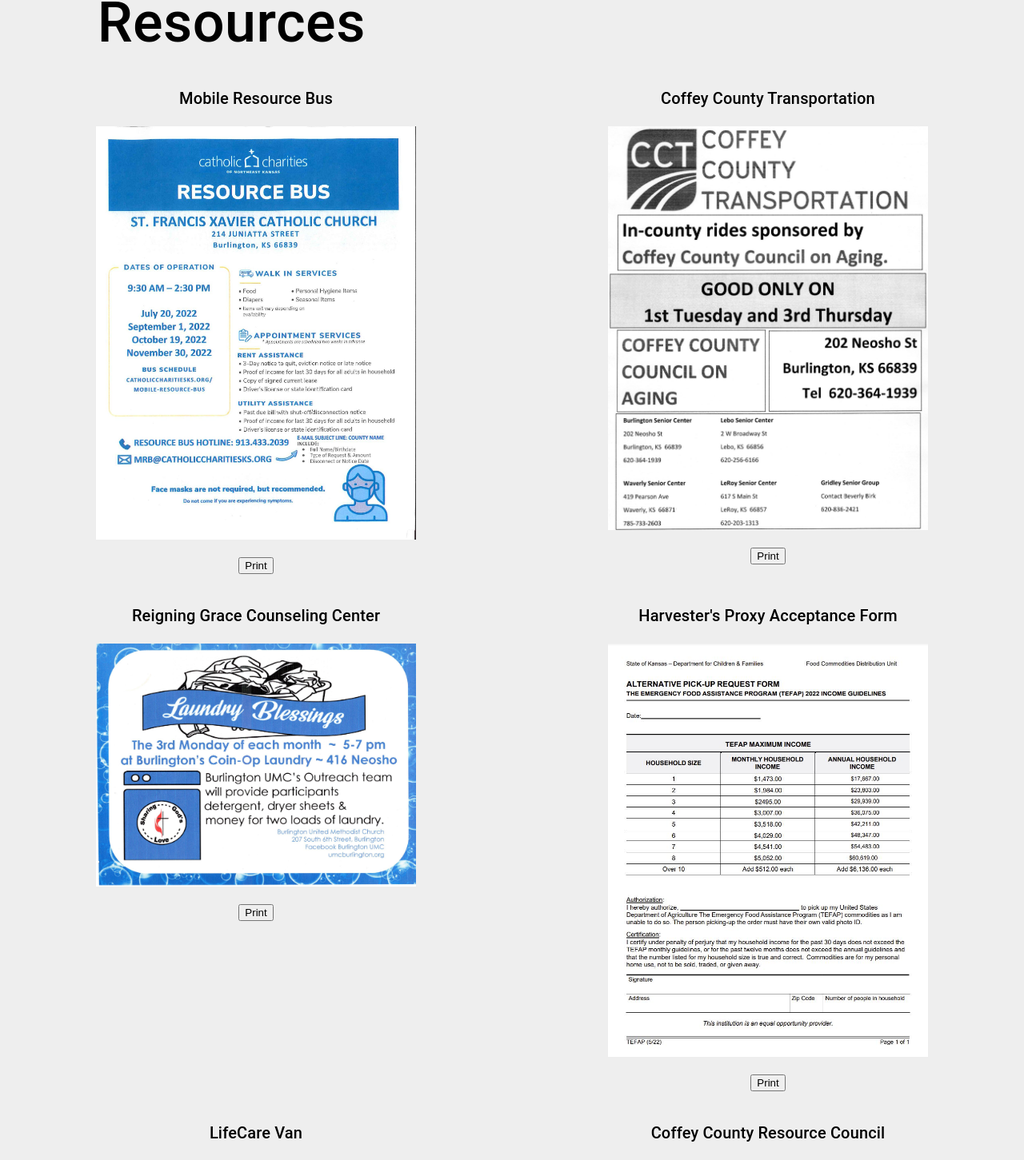
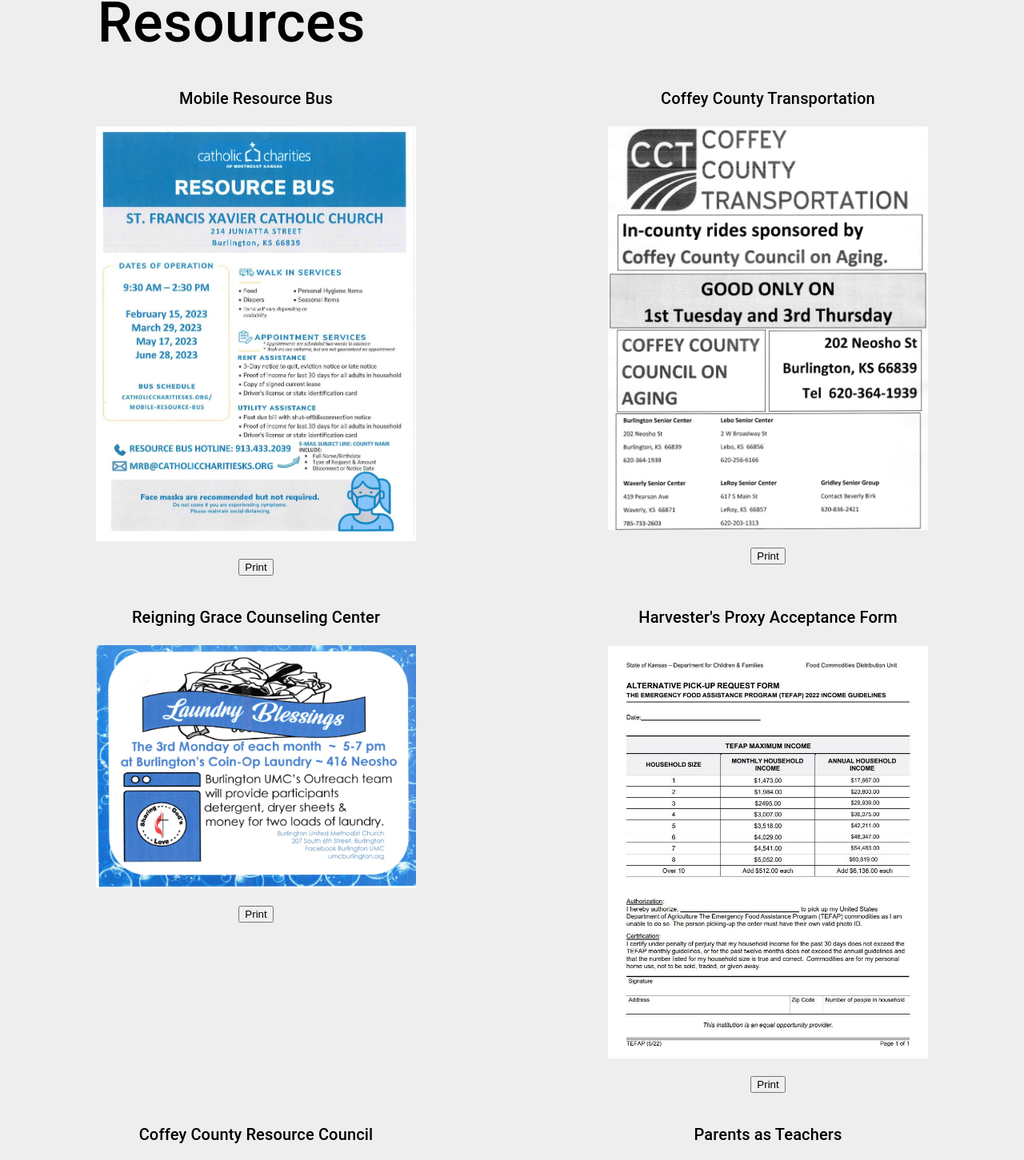
Before and after one commit to LukeHW/Burlington-God-Store-House-Page, a React (Create React App) app in the folder burlington-gsh-page/: page /Resources in a window 1280 px wide. Shown: the part 180-1631 px from the top of the page at 80% size. Built offline with nearby package versions, Linux system fonts and the light colour scheme; a web font is replaced by a local one.

Commit message:
Updated assets

```diff
--- a/burlington-gsh-page/src/components/Pages/Resources.jsx
+++ b/burlington-gsh-page/src/components/Pages/Resources.jsx
@@ -93,8 +93,8 @@
                 <Typography className={classes.resourcesTitle} variant="h4" component="h2" gutterBottom>
                   Mobile Resource Bus
                 </Typography>
-                <a href='/MRB Info 2.jpg' target='_blank'>
-                  <img className={classes.resources} alt="Mobile Resource Bus Information" border="0" src="/MRB Info 2.jpg" />
+                <a href='/RB.JPG' target='_blank'>
+                  <img className={classes.resources} alt="Mobile Resource Bus Information" border="0" src="/RB.JPG" />
                 </a>
                 <PrintMRB />
               </Grid>
@@ -125,7 +125,7 @@
                 </a>
                 <PrintHPAF />
               </Grid>
-              <Grid item className={classes.resourcesContainer} xs={12} sm={12} md={6} lg={6} xl={3}>
+              {/* <Grid item className={classes.resourcesContainer} xs={12} sm={12} md={6} lg={6} xl={3}>
                 <Typography className={classes.resourcesTitle} variant="h4" component="h2" gutterBottom>
                   LifeCare Van
                 </Typography>
@@ -133,7 +133,7 @@
                   <img className={classes.resources} alt="" border="0" src="/LCV2.jpg" />
                 </a>
                 <PrintLCV />
-              </Grid>
+              </Grid> */}
               <Grid item className={classes.resourcesContainer} xs={12} sm={12} md={6} lg={6} xl={3}>
                 <Typography className={classes.resourcesTitle} variant="h4" component="h2" gutterBottom>
                   Coffey County Resource Council
--- a/burlington-gsh-page/src/components/prints/PrintMRB.jsx
+++ b/burlington-gsh-page/src/components/prints/PrintMRB.jsx
@@ -27,7 +27,7 @@
 
   return (
       <div>
-        <div style={{ overflow: "hidden", height: "0" }}><img alt='' ref={componentRef} src="/MRB Info 2.jpg" width="100%" height="1000" /></div>
+        <div style={{ overflow: "hidden", height: "0" }}><img alt='' ref={componentRef} src="/RB.JPG" width="100%" height="1000" /></div>
         <Hidden xsDown>
           <button type="button" onClick={handlePrint} className={classes.button}>Print</button>
         </Hidden>
```
Also changed, not shown: burlington-gsh-page/public/RB.JPG (added), 1 other file (tests, documents, lock files or other folders).
